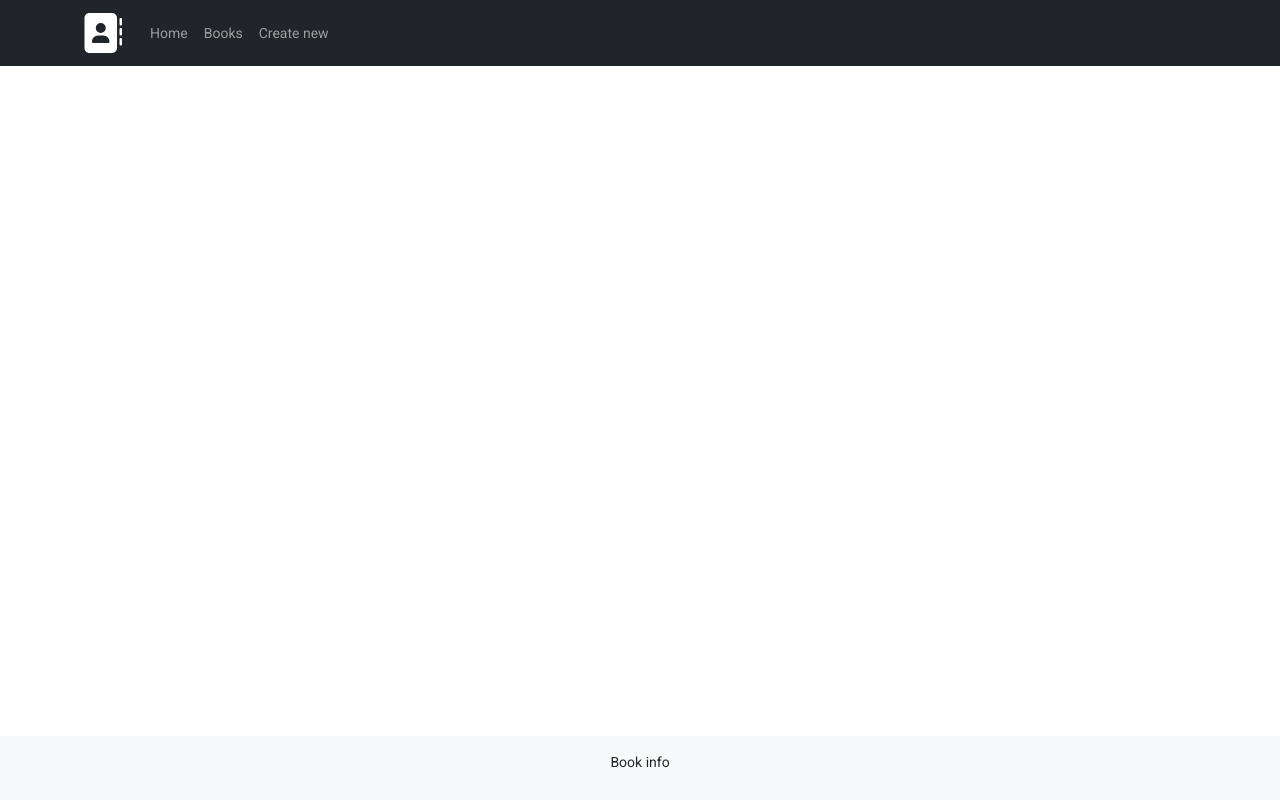
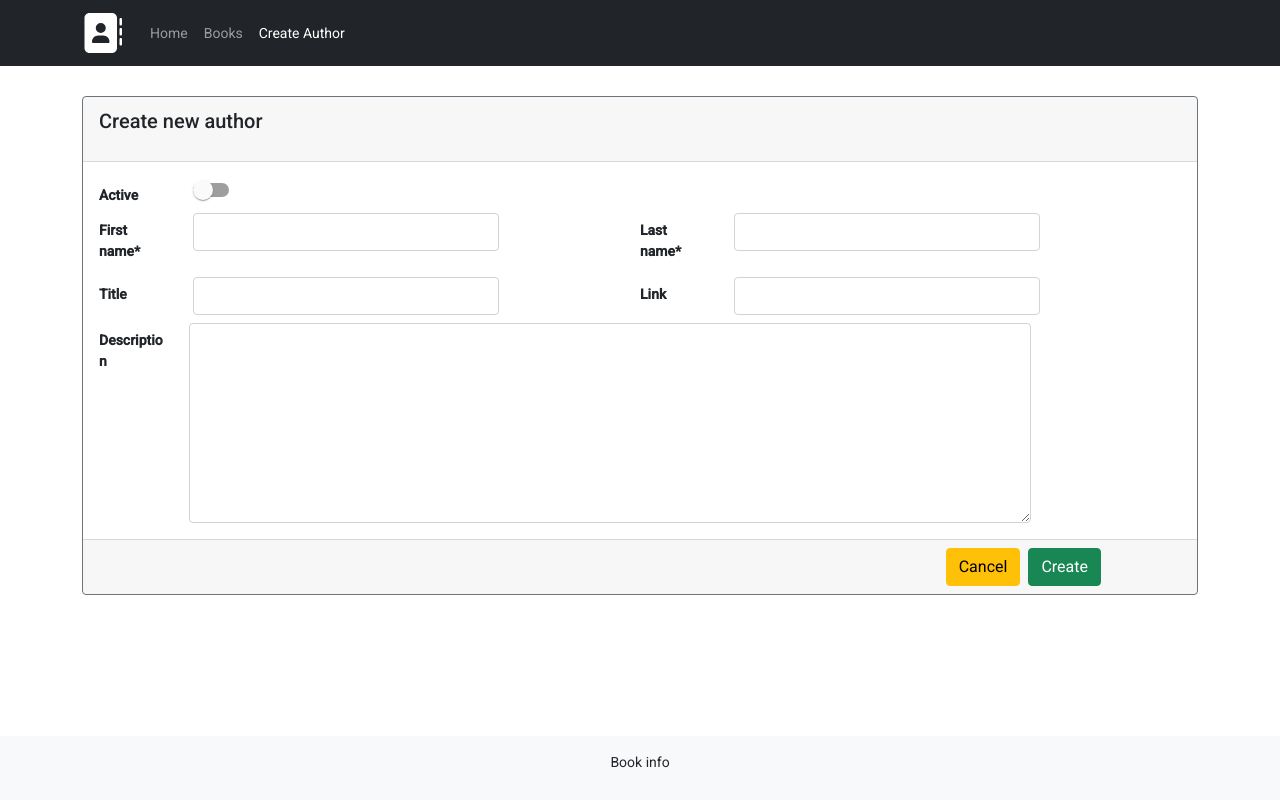
Before and after one commit to david-kolundzic/BooksApp, an Angular app in the folder client/: page /author/edit/0 in a window 1280 px wide. Before the commit this address led to /. Built offline with nearby package versions, Linux system fonts and the light colour scheme.

Commit message:
Add author form

```diff
--- a/client/src/app/app-routing.module.ts
+++ b/client/src/app/app-routing.module.ts
@@ -1,5 +1,6 @@
 import { NgModule } from '@angular/core';
 import { RouterModule, Routes } from '@angular/router';
+import { AuthorEditComponent } from './authors/author-edit/author-edit.component';
 import { BooksComponent } from './books/books.component';
 import { DetailComponent } from './books/detail/detail.component';
 import { HomeComponent } from './home/home.component';
@@ -9,6 +10,7 @@ const routes: Routes = [
   {path:'home', component: HomeComponent},
   {path:'books', component: BooksComponent},
   {path:'books/:name/:id', component: DetailComponent},
+  {path:'author/edit/:id', component: AuthorEditComponent},
 ];
 
 @NgModule({
--- a/client/src/app/app.module.ts
+++ b/client/src/app/app.module.ts
@@ -12,11 +12,12 @@ import { BooksComponent } from './books/books.component';
 import { FooterComponent } from './footer/footer.component';
 import { DetailComponent } from './books/detail/detail.component';
 import { CardComponent } from './books/card/card.component';
-import {FormsModule} from '@angular/forms';
+import {FormsModule, ReactiveFormsModule} from '@angular/forms';
 // frameworks
 import {AngularMaterialModule} from './angular-material.module';
 import { AngularNgxBootstrapModule } from "./angular-ngx-bootstrap.module";
 import { TableComponent } from './books/table/table.component';
+import { AuthorEditComponent } from './authors/author-edit/author-edit.component';
 
 // import { } from 'ngx-bootstrap/accordion';
 // FontAwesome Icons
@@ -31,6 +32,7 @@ import { TableComponent } from './books/table/table.component';
     DetailComponent,
     CardComponent,
     TableComponent,
+    AuthorEditComponent,
   ],
   imports: [
     BrowserModule,
--- /dev/null
+++ b/client/src/app/authors/author-edit/author-edit.component.html
@@ -0,0 +1,110 @@
+<div class="container mt-5">
+  <div class="card border-secondary">
+    <div class="card-header">
+      <h2 class="card-title">Create new author</h2>
+    </div>
+  <form name="form" #nf="ngForm" (ngSubmit)="nf.form.valid && onSubmit()" novalidate>
+      <div class="card-body">
+        <div class="row g-0">
+          <div class="col-12">
+              <div class="col-6">
+                  <div class="row">
+                      <strong class="col-2 col-form-label fw-bolder">Active</strong>
+                      <div class="col-7">
+                          <mat-slide-toggle name="act" [(ngModel)]="author.active" [checked]="!!author.active">
+                            </mat-slide-toggle>
+                      </div>
+                  </div>
+              </div>
+          </div>
+          <div class="col-6">
+            <div class="row">
+              <label for="name" class="col-2 col-form-label fw-bolder">First name*</label>
+              <div class="col-7">
+                <input
+                  type="text"
+                  name="nime"
+                  [(ngModel)]="author.firstName"
+                  class="form-control"
+                  autocomplete="no"
+                  #firstName="ngModel"
+                  required
+
+                />
+                <div *ngIf=" nf.submitted && firstName!.errors!['required']" class="text-danger">First name is required</div>
+              </div>
+            </div>
+          </div>
+
+          <div class="col-6">
+            <div class="row">
+              <label for="surname" class="col-2 col-form-label fw-bolder">Last name*</label>
+              <div class="col-7">
+                <input
+                  type="text"
+                  name="last"
+                  [(ngModel)]="author.lastName"
+                  class="form-control"
+                  autocomplete="no"
+                  #lastName="ngModel"
+                  required
+                />
+                <div *ngIf="nf.submitted && lastName!.errors!['required']" class="text-danger">Last name is required</div>
+              </div>
+            </div>
+          </div>
+          <div class="col-6 mt-2">
+            <div class="row">
+              <label for="link" class="col-2 col-form-label fw-bolder">Title</label>
+              <div class="col-7">
+                <input
+                  type="text"
+                  name="title"
+                  [(ngModel)]="author.title"
+                  class="form-control"
+                  autocomplete="no"
+                  #title="ngModel"
+                />
+              </div>
+            </div>
+          </div>
+          <div class="col-6 mt-2">
+            <div class="row">
+              <label for="link" class="col-2 col-form-label fw-bolder">Link</label>
+              <div class="col-7">
+                <input
+                name="link"
+                  type="text"
+                  [(ngModel)]="author.link"
+                  class="form-control"
+                  autocomplete="no"
+                  #link="ngModel"
+                />
+              </div>
+            </div>
+          </div>
+          <div class="col-12 mt-2">
+            <div class="row pe-4">
+              <strong for="about" class="col-1 col-form-label fw-bolder">Description</strong>
+              <div class="col-10 pe-5">
+                <textarea
+                    name="about"
+                  type="text"
+                  [(ngModel)]="author.about"
+                  class="form-control"
+                  style="height: 200px;" autocomplete="no" #about="ngModel">
+              </textarea>
+              </div>
+            </div>
+          </div>
+
+        </div>
+      </div>
+<div class="card-footer d-flex justify-content-end px-5">
+    <button (click)="onReset(nf)" class="btn btn-warning me-2">Cancel</button>
+        <button type="submit" class="btn btn-success me-2 me-5">Create</button>
+</div>
+  </form>
+
+  </div>
+</div>
--- /dev/null
+++ b/client/src/app/authors/author-edit/author-edit.component.ts
@@ -0,0 +1,33 @@
+import { Component, OnInit } from '@angular/core';
+import { faShirtsinbulk } from '@fortawesome/free-brands-svg-icons';
+import { Author } from 'src/app/_models/author';
+
+@Component({
+  selector: 'app-author-edit',
+  templateUrl: './author-edit.component.html',
+  styleUrls: ['./author-edit.component.css']
+})
+export class AuthorEditComponent implements OnInit {
+  author = new Author();
+  firstName?:string;
+  checked=true;
+
+
+  constructor() {
+
+   }
+
+  ngOnInit(): void {
+    // this.author.active = false;
+  }
+
+  onSubmit(){
+    console.log("SUBMITED");
+    console.log(this.author);
+
+  };
+  onReset(nf:any){
+
+  }
+
+}
--- a/client/src/app/nav/nav.component.html
+++ b/client/src/app/nav/nav.component.html
@@ -3,9 +3,7 @@
       <a class="navbar-brand" href="#">
         <fa-icon class="text-white me-1" [icon]="faAddressBook" size="2x"></fa-icon>
       </a>
-      <button class="navbar-toggler" type="button" data-bs-toggle="collapse" data-bs-target="#navbarCollapse" aria-controls="navbarCollapse" aria-expanded="true" aria-label="Toggle navigation">
-        <span class="navbar-toggler-icon"></span>
-      </button>
+
       <div class="navbar-collapse collapse show" id="navbarCollapse" >
         <ul class="navbar-nav me-auto mb-2 mb-md-0">
           <li class="nav-item">
@@ -15,7 +13,7 @@
             <a class="nav-link" [routerLink]="['/books']" routerLinkActive="active" >Books</a>
           </li>
           <li class="nav-item">
-            <a class="nav-link">Create new</a>
+            <a class="nav-link" [routerLink]="['/author/edit/0']" routerLinkActive="active">Create Author</a>
           </li>
         </ul>
         <!-- <form class="d-flex" role="search">
```
Also changed, not shown: client/src/app/_models/author.ts (+24 -9 lines), client/src/app/authors/author-edit/author-edit.component.css (added), 2 other files (tests, documents, lock files or other folders).
